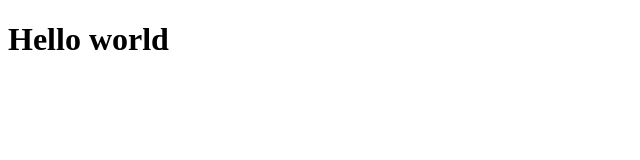
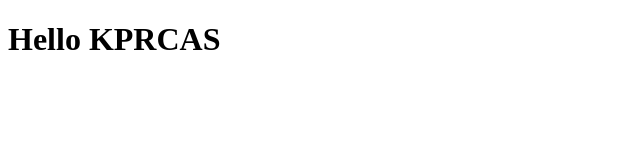
Before and after one commit to Madhumita248/KPRCAS064, a plain HTML site: page index.html in a window 1280 px wide. Shown: the whole page, without its empty margins (0-640 px from the left). Drawn offline with Linux system fonts and the light colour scheme.

Commit message:
Update index.html

```diff
--- a/index.html
+++ b/index.html
@@ -6,6 +6,6 @@
     <title>Document</title>
 </head>
 <body>
-   <h1>Hello world</h1>
+   <h1>Hello KPRCAS</h1>
 </body>
 </html>
```
